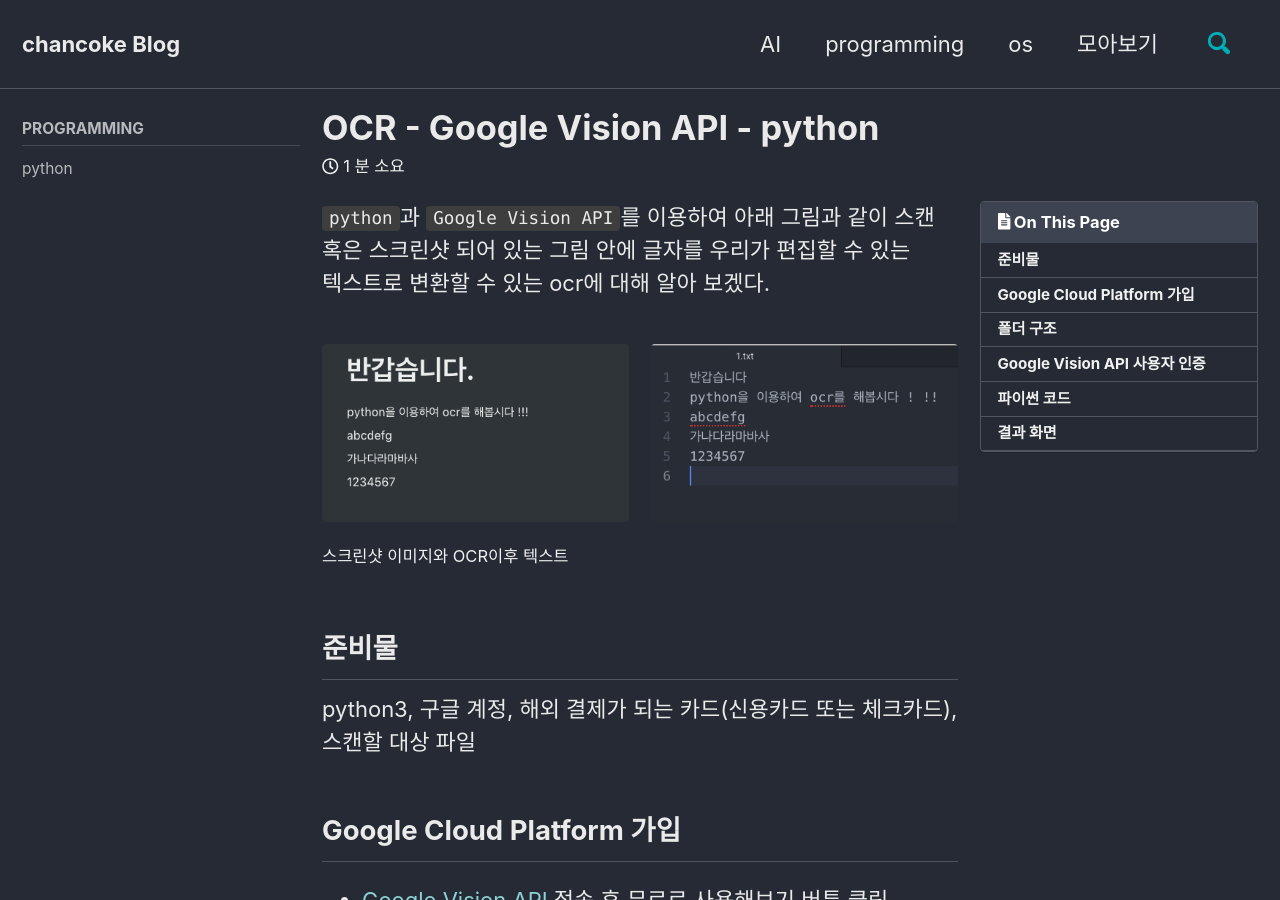
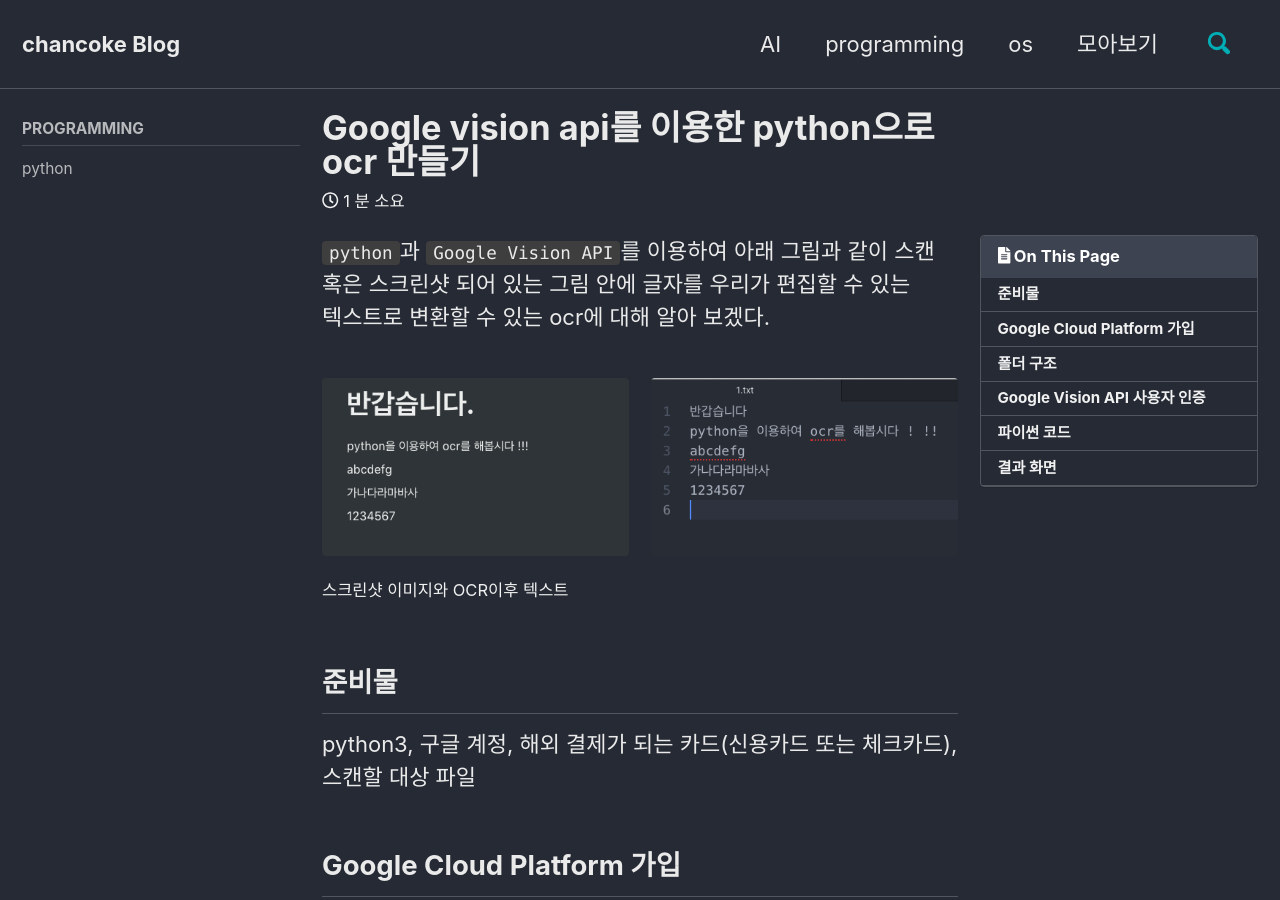
Before and after one commit to naramp4/naramp4.github.io, a Jekyll site: the page built from _posts/2019-01-21-Google Vision API를 이용한 python으로 ocr 만들기.md, in a window 1280 px wide and 900 px high. Built offline with Jekyll 4.4.1, drawn with Linux system fonts in a browser that asks for light colours; cached includes are drawn as plain includes; nearby versions of some CDN libraries; comment, search, counter and statistics services are not loaded; some of the changed lines change nothing that is shown.

Commit message:
ocr 파일명 변경

```diff
--- a/_posts/2019-01-21-ocr.md
+++ b/_posts/2019-01-21-Google Vision API를 이용한 python으로 ocr 만들기.md
@@ -1,5 +1,4 @@
 ---
-title : OCR - Google Vision API - python
 category:
     - python
 tags:
```
